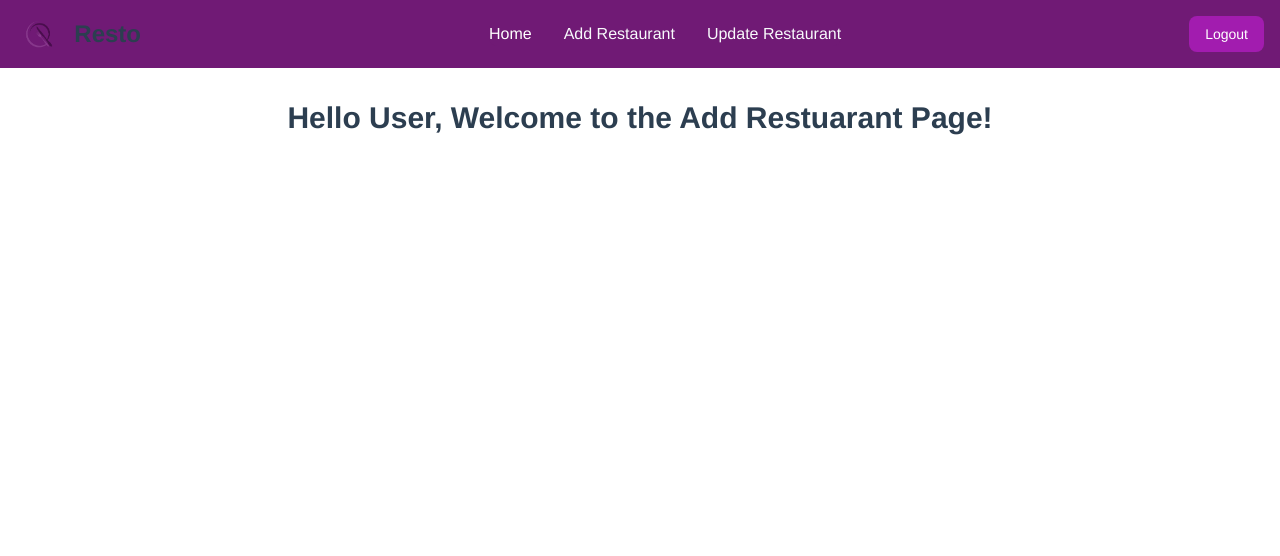
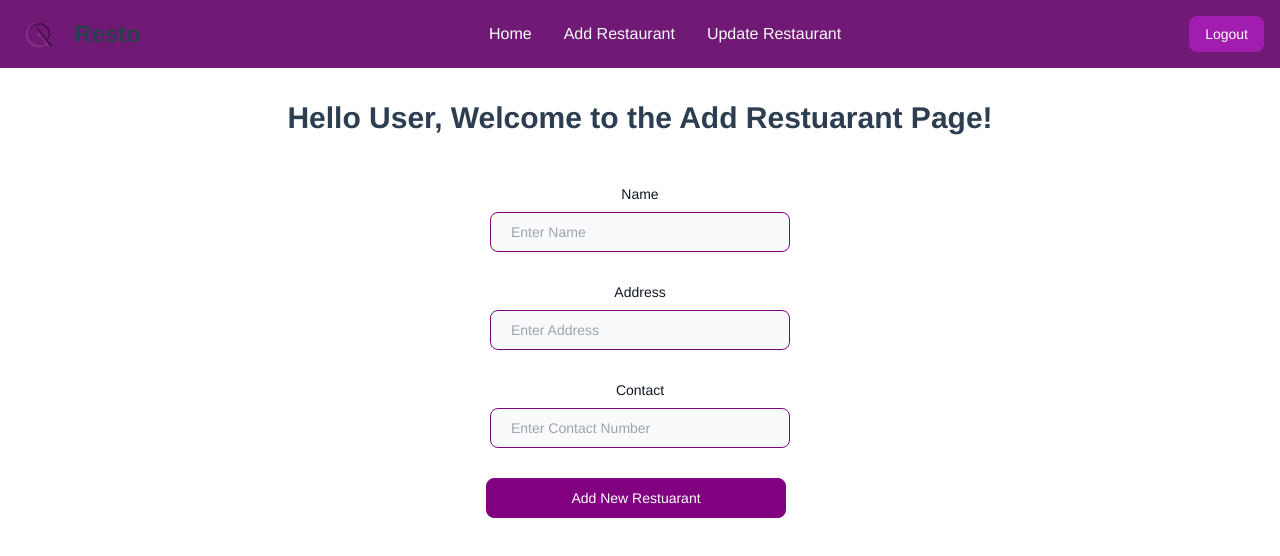
Before and after one commit to Rashini1998/Resto-App-VueJS, a Vue app: page /add in a window 1280 px wide. Shown: the top 556 px of the page. Built offline with nearby package versions, Linux system fonts and the light colour scheme; sample sign-in values are in the browser's storage.

Commit message:
Form for Add Restaurant

```diff
--- a/src/App.vue
+++ b/src/App.vue
@@ -30,7 +30,7 @@ export default {
     justify-items: center;
 }
 
-.register input, .login input {
+.register input, .login input, .addResto input {
     width: 300px;
     height: 40px;
     padding-left: 20px;
@@ -41,12 +41,14 @@ export default {
     border: 1px solid purple;
 }
 
-.register button, .login button {
+.register button, .login button, .addResto button {
     width: 320px;
     height: 40px;
     border: 1px solid purple;
     color: white;
     background: purple;
     cursor: pointer;
+    font-size: 14px;
+    text-align: center;
 }
 </style>
--- a/src/components/AddPage.vue
+++ b/src/components/AddPage.vue
@@ -1,24 +1,65 @@
 <template>
-    <PageHeader/>
+    <PageHeader />
     <!-- <h1>Hello User, Welcome to the Add Restuarant Page!</h1> -->
     <h1 class=" mt-8 mb-12 text-3xl font-bold ">
         Hello User, Welcome to the Add Restuarant Page!
-  </h1>
+    </h1>
+    <div class="addResto">
+        <div class="mb-6">
+            <label for="text" class="block mb-2 text-sm font-medium text-gray-900 dark:text-fuchsia-900">Name</label>
+            <input type="text" v-model="restuarant.name" id="name" name="name"
+                class="bg-gray-50 border text-fuchsia-900 text-sm rounded-lg focus:ring-blue-500 focus:border-blue-500 block w-full p-2.5 "
+                placeholder="Enter Name" required />
+        </div>
+        <div class="mb-6">
+            <label for="text" class="block mb-2 text-sm font-medium text-gray-900 dark:text-fuchsia-900">Address</label>
+            <input type="email" v-model="restuarant.address" id="address" name="address"
+                class="bg-gray-50 border text-fuchsia-900 text-sm rounded-lg focus:ring-blue-500 focus:border-blue-500 block w-full p-2.5 "
+                placeholder="Enter Address" required />
+        </div>
+        <div class="mb-6">
+            <label for="text" class="block mb-2 text-sm font-medium text-gray-900 dark:text-fuchsia-900">Contact</label>
+            <input type="password" v-model="restuarant.contact" id="contact"
+                class="bg-gray-50 border border-gray-300 text-fuchsia-900 text-sm rounded-lg focus:ring-blue-500 focus:border-blue-500 block w-full p-2.5 "
+                placeholder="Enter Contact Number" required />
+        </div>
+        <div class="mb-6">
+            <button type="button" v-on:click="addResto"
+                class="text-white bg-fuchsia-950 hover:bg-fuchsia-800 focus:ring-1 focus:outline-none focus:ring-purple-800 dark:focus:ring-purple-800 font-medium rounded-lg text-xs px-3 py-1.5 text-center me-2 mb-2"
+                style="width: 300px;">Add New Restuarant</button>
+
+        </div>
+
+    </div>
 </template>
 <script>
 import PageHeader from './Header.vue';
-    export default
+export default
     {
-        name:"AddPage",
-        components:{
+        name: "AddPage",
+        components: {
             PageHeader
         },
-        mounted()
-        {
-        let user = localStorage.getItem('user-info');
-            if(!user)
-            {
-                this.$router.push({name:'SignUp'})
+        data() {
+            return {
+                restuarant: {
+                    name: '',
+                    address: '',
+                    contact: ''
+                }
+            }
+
+        },
+        methods:{
+            addResto(){
+                console.log(this.restuarant);
+
+            }
+        },
+        mounted() {
+            let user = localStorage.getItem('user-info');
+            if (!user) {
+                this.$router.push({ name: 'SignUp' })
             }
         }
     }
--- a/src/components/HomePage.vue
+++ b/src/components/HomePage.vue
@@ -6,7 +6,7 @@
 
     <div class="relative overflow-x-auto px-8">
         <table class="w-full text-sm text-center rtl:text-right text-gray-500">
-            <thead class="text-xs text-fuchsia-950 uppercase bg-gray-50">
+            <thead class="text-s text-fuchsia-950 uppercase bg-gray-50">
                 <tr>
                     <th scope="col" class="column-header">
                         ID
```
